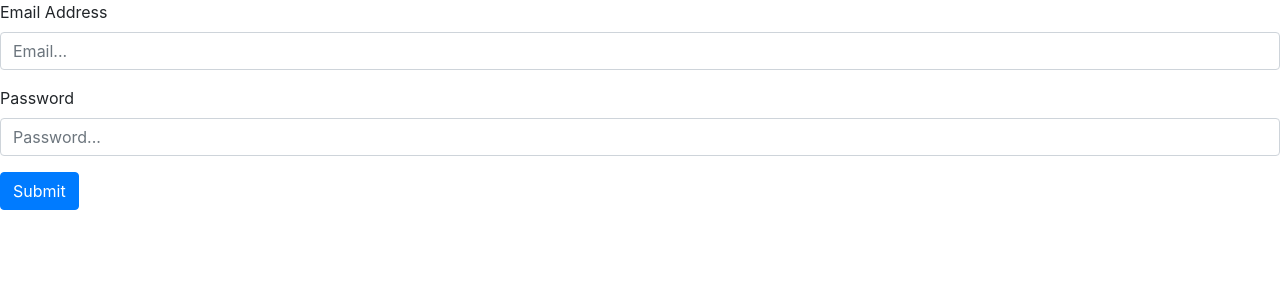
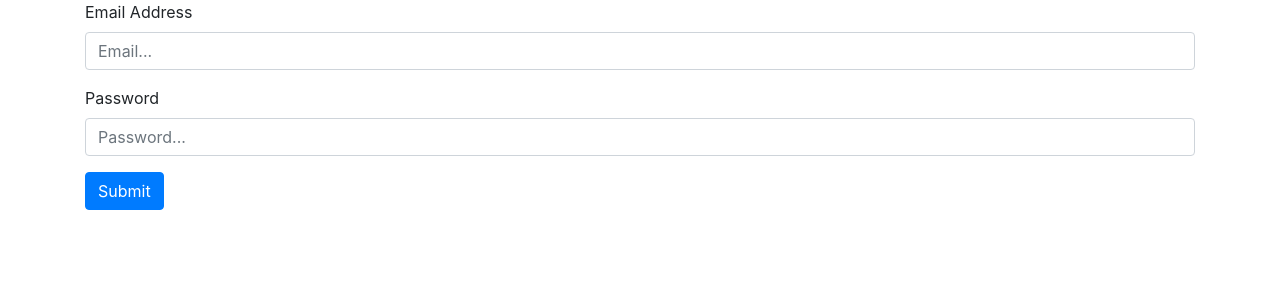
Before and after one commit to mwardak/Chat-Zone, a React (Create React App) app in the folder client/: page / in a window 1280 px wide. Shown: the top 300 px of the page. Built offline with nearby package versions, Linux system fonts and the light colour scheme.

Commit message:
WIP Authenticate Users

```diff
--- a/client/src/App.js
+++ b/client/src/App.js
@@ -1,4 +1,3 @@
-
 import Style from "./Style.css";
 import LoginForm from "./components/LoginForm";
 import ChatPage from "./components/ChatPage";
@@ -6,11 +5,16 @@ import { BrowserRouter as Router, Switch, Route, Link } from "react-router-dom";
 import "bootstrap/dist/css/bootstrap.min.css";
 
 const App = () => {
+  let isLoggedIn = false;
+
   return (
     <Router>
       <Switch>
-        <Route path="/" component={LoginForm} />
-        <Route path="/chat" component={ChatPage} />
+        {isLoggedIn ? (
+          <Route path="/chat" component={ChatPage} />
+        ) : (
+          <Route path="/" component={LoginForm} />
+        )}
       </Switch>
     </Router>
   );
--- a/client/src/components/LoginForm.js
+++ b/client/src/components/LoginForm.js
@@ -3,7 +3,7 @@ import "bootstrap/dist/css/bootstrap.min.css";
 
 const LoginForm = ({  }) => {
   return (
-    <form>
+    <form className="container">
       <div className="form-group">
         <label>Email Address</label>
         <input
--- a/client/src/components/Messages.js
+++ b/client/src/components/Messages.js
@@ -1,4 +1,5 @@
 import React from "react";
+
 
 const Messages = ({ messages }) => {
   let chatMessages;
@@ -40,7 +41,6 @@ const Messages = ({ messages }) => {
         </div>
       </div>
     </div>
-
   );
 };
 
```
Also changed, not shown: 1 other file (tests, documents, lock files or other folders). Lines whose indentation alone changed are shown as unchanged.
